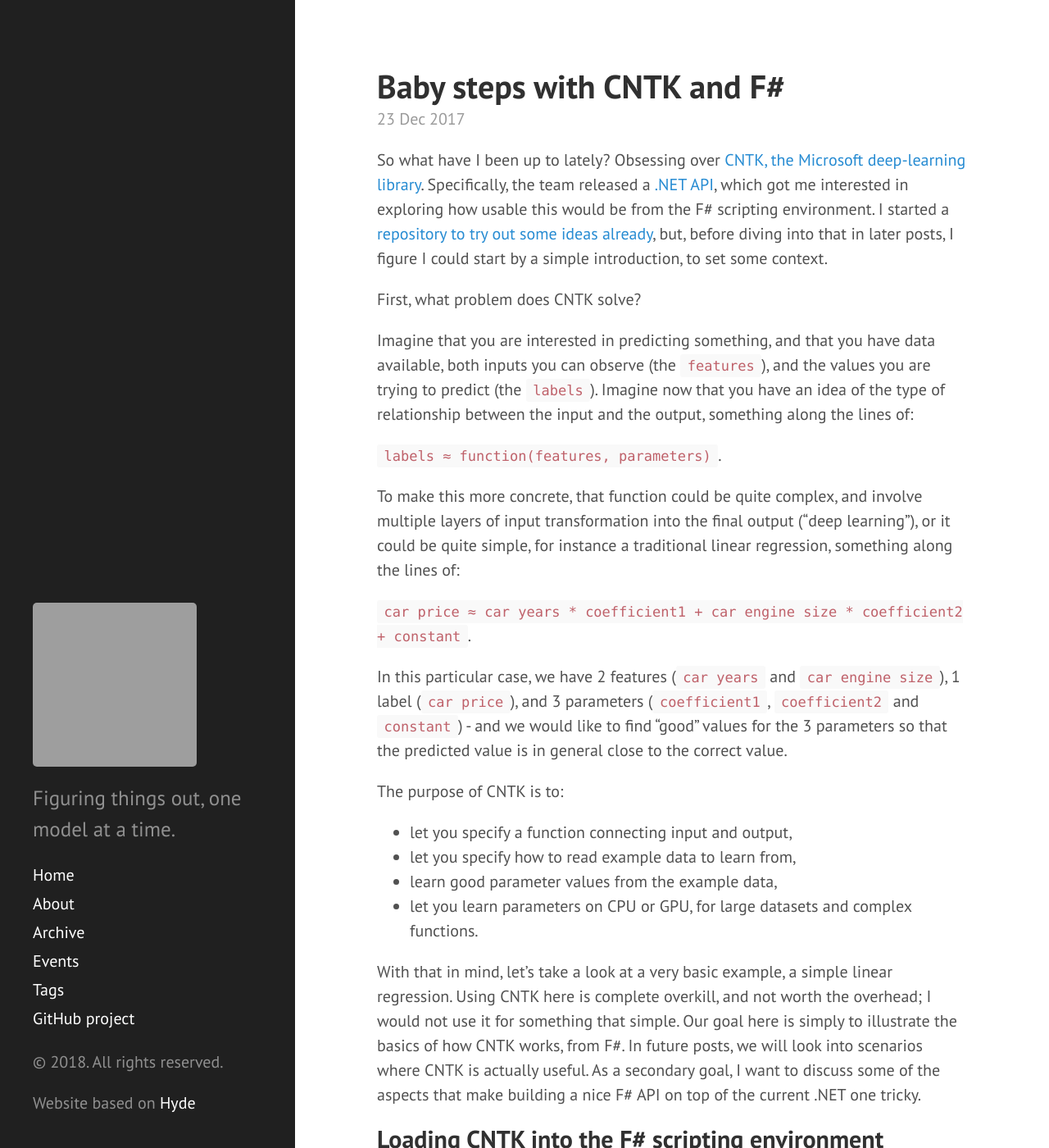
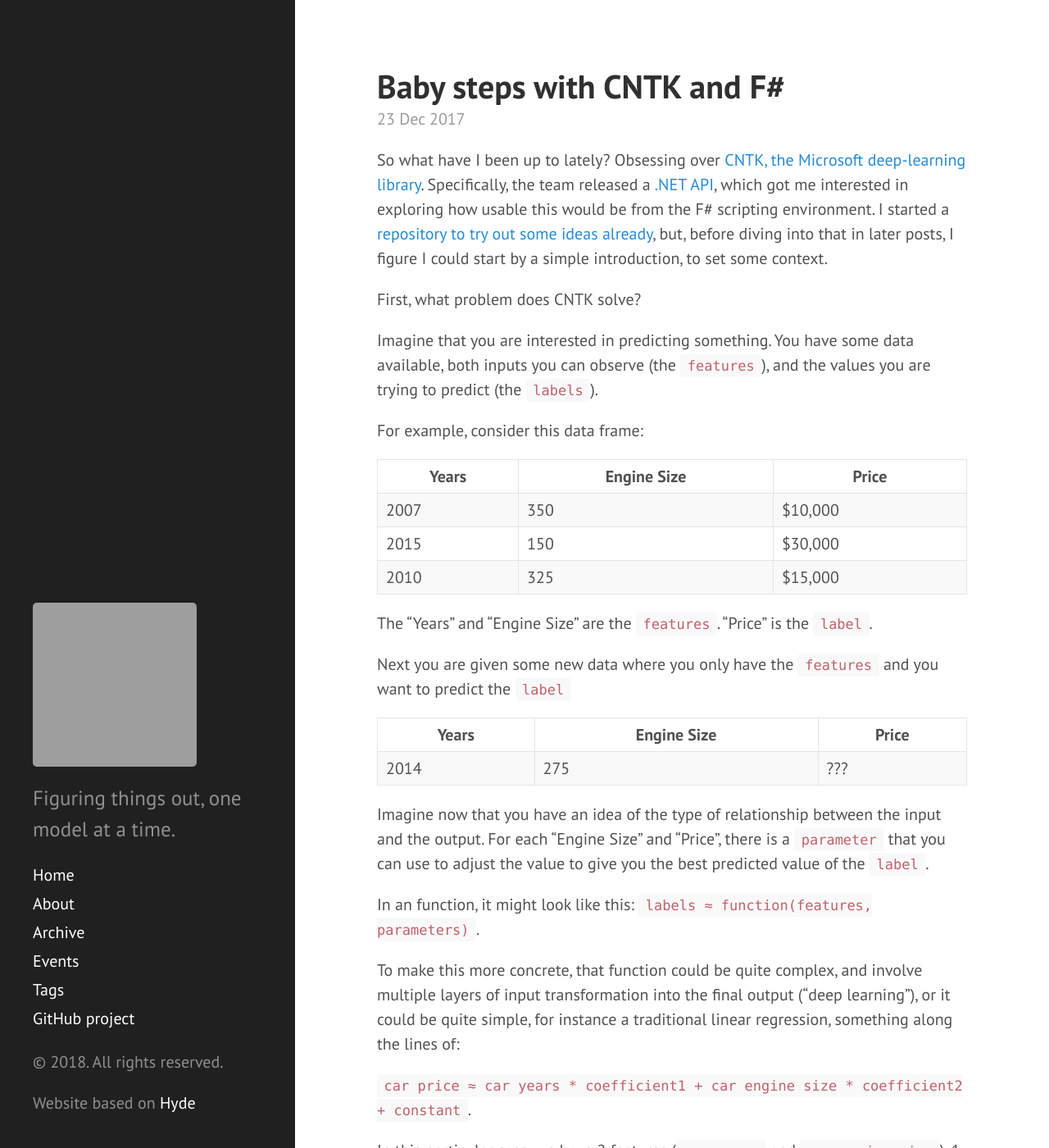
Before and after one commit to mathias-brandewinder/mathias-brandewinder.github.io, a Jekyll site: the page built from _posts/2017-12-23-baby-steps-with-cntk-and-fsharp.md, in a window 1280 px wide and 1400 px high. Shown: the whole window at 82% size. Built offline with Jekyll 4.4.1, drawn with Linux system fonts in a browser that asks for light colours; comment, search, counter and statistics services are not loaded; grey boxes are pictures that could not be loaded.

Commit message:
added more verbage around CNTK introduction

```diff
--- a/_posts/2017-12-23-baby-steps-with-cntk-and-fsharp.md
+++ b/_posts/2017-12-23-baby-steps-with-cntk-and-fsharp.md
@@ -13,8 +13,28 @@
 
 First, what problem does CNTK solve?
 
-Imagine that you are interested in predicting something, and that you have data available, both inputs you can observe (the `features`), and the values you are trying to predict (the `labels`). Imagine now that you have an idea of the type of relationship between the input and the output, something along the lines of:
+Imagine that you are interested in predicting something.  You have some data available, both inputs you can observe (the `features`), and the values you are trying to predict (the `labels`).
 
+For example, consider this data frame:
+
+| Years  | Engine Size | Price |
+| ------ | ----------- | ----- |
+| 2007   | 350         | $10,000 |
+| 2015   | 150         | $30,000 |
+| 2010   | 325         | $15,000 |
+
+The "Years" and "Engine Size" are the `features`.  "Price" is the `label`.
+
+Next you are given some new data where you only have the `features` and you want to predict the `label`
+
+| Years  | Engine Size | Price |
+| ------ | ----------- | ----- |
+| 2014   | 275         |  ???  |
+
+
+Imagine now that you have an idea of the type of relationship between the input and the output.  For each "Engine Size" and "Price", there is a `parameter` that you can use to adjust the value to give you the best predicted value of the `label`.
+
+In an function, it might look like this:
 `labels ≈ function(features, parameters)`.
 
 <!--more-->
```
